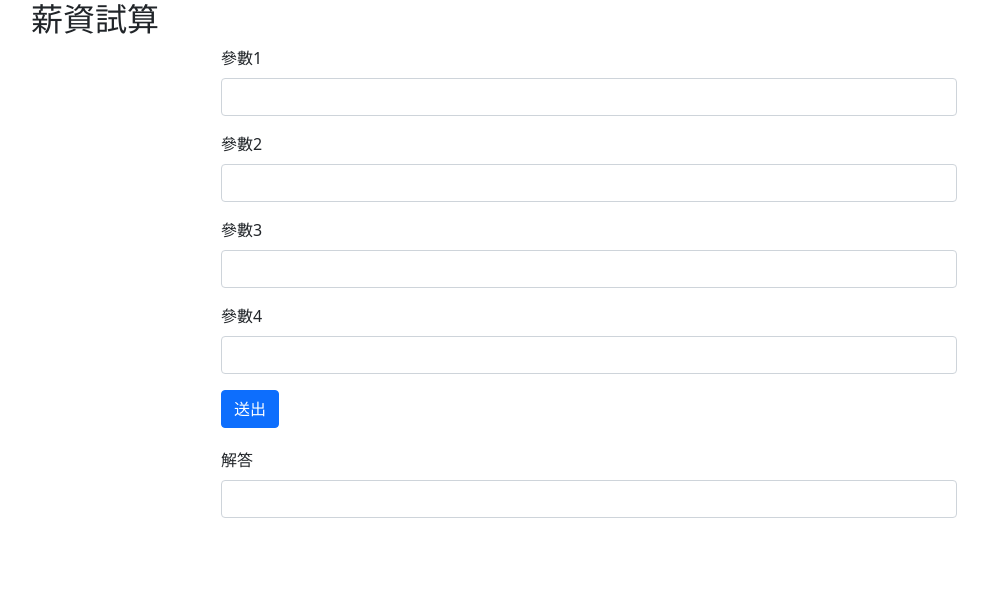
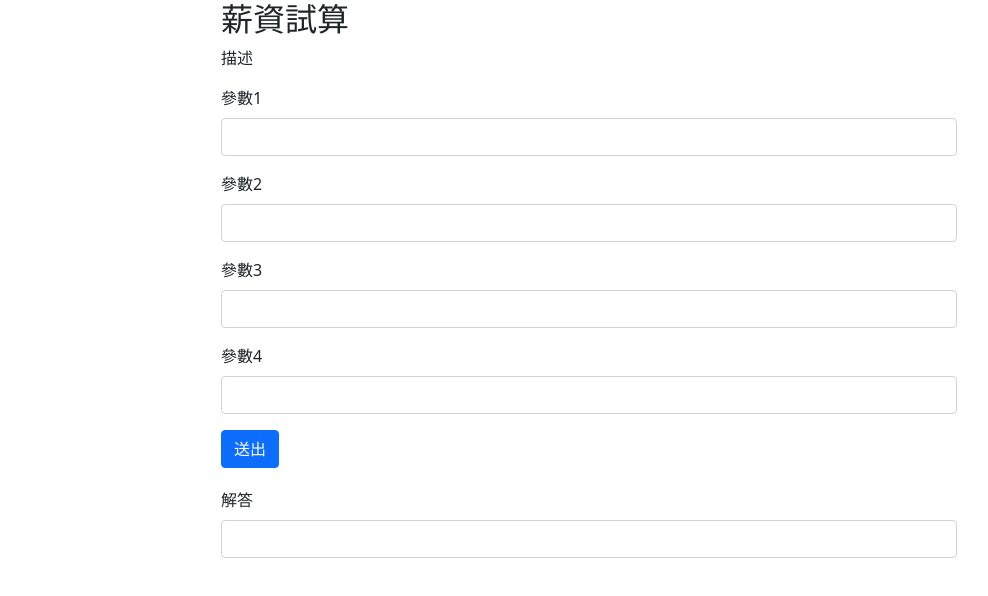
Before and after one commit to zzpengg/sunny_page, a plain HTML site: page index.html in a window 1280 px wide. Shown: the whole page, without its empty margins (51-1039 px from the left). Drawn offline with nearby package versions, Linux system fonts and the light colour scheme.

Commit message:
add description

```diff
--- a/index.html
+++ b/index.html
@@ -11,7 +11,14 @@
 <body>
     <div class="container">
         <div class="row">
-            <h2>薪資試算</h2>
+            <div class="col-2">
+
+            </div>
+            <div class="col-8">
+                <h2>薪資試算</h2>
+                <p>描述</p>
+            </div>
+            <div class="col-2"></div>
         </div>
         <div class="row">
             <div class="col-2"></div>
```
